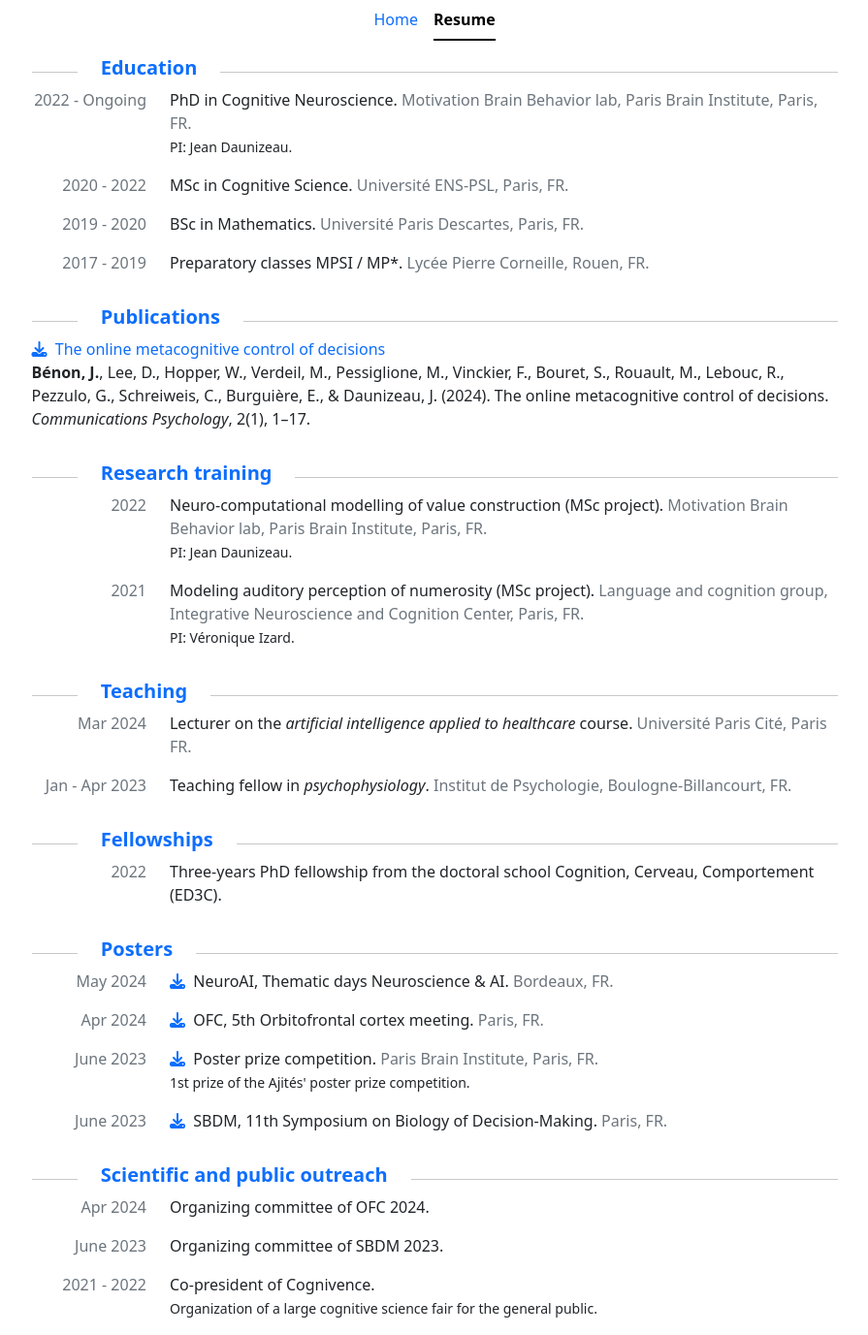
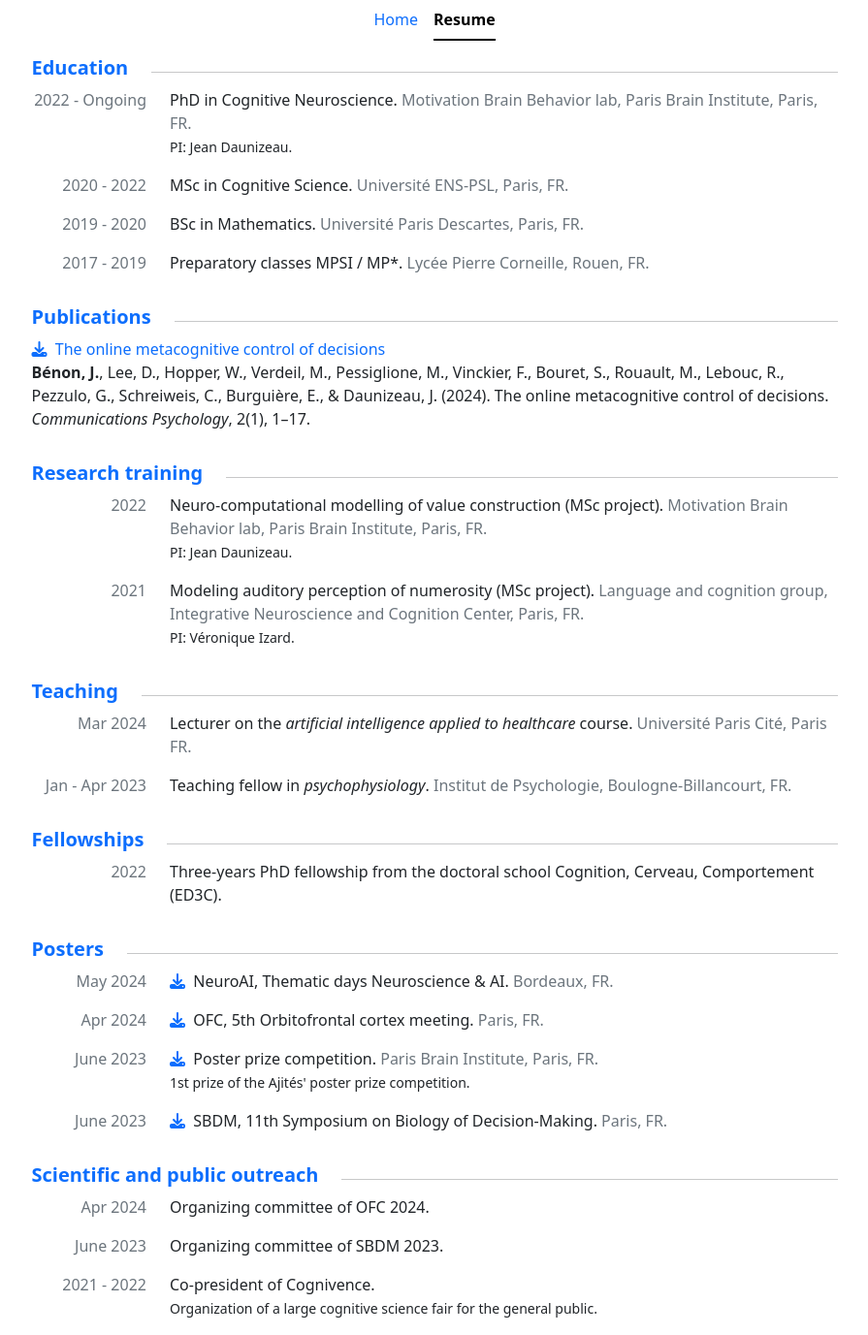
Before and after one commit to jbenon/jbenon.github.io, a Jekyll site: the page built from resume.html, in a window 1280 px wide. Shown: the whole page at 97% size, without its empty margins (192-1087 px from the left). Built offline with Jekyll 4.4.1, drawn with Linux system fonts in a browser that asks for light colours; nearby versions of some CDN libraries.

Commit message:
Remove left line

```diff
--- a/resume.html
+++ b/resume.html
@@ -15,7 +15,6 @@ layout: default
 
           <!-- Section header -->
           <div class="row justify-content-center">
-            <div class="col-1"><hr></div>
             <div class="col-auto text-primary"><h5 class="fw-semibold">{{section.title}}</h5></div>
             <div class="col"><hr></div>
           </div>
```
